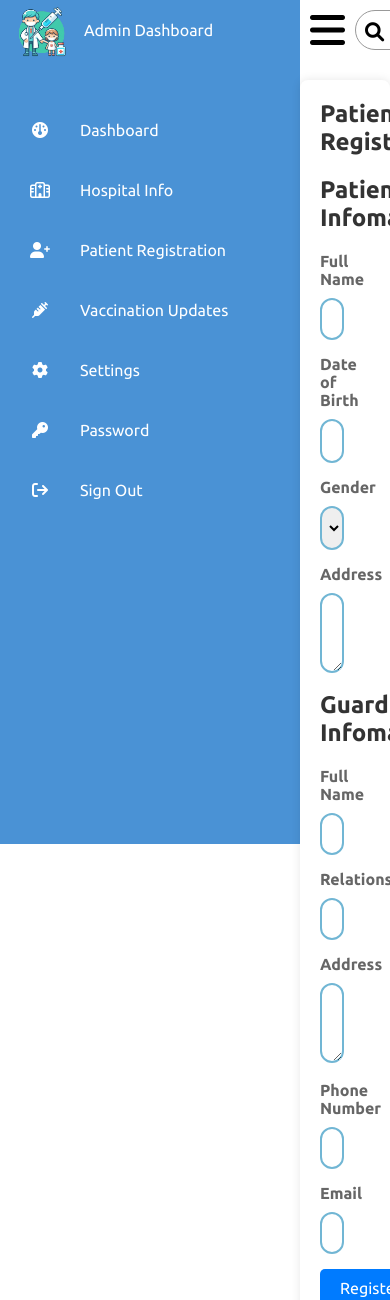
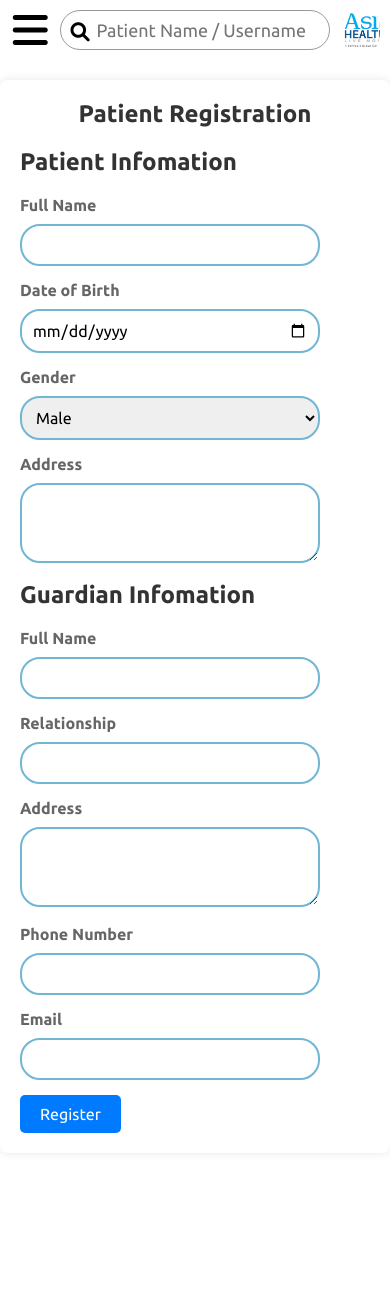
Before and after one commit to nethmimelisha/Computing-Group-Project, a PHP site: page /register.html in a window 390 px wide; the page is wider, and only the part inside the window is pictured. Shown: the top 1300 px of that part. After the commit the page ends 1133 px from the top of that part, so only its background shows below. Run offline with PHP 8.4, Linux system fonts and the light colour scheme.

Commit message:
Responsive Design

```diff
--- a/css/register.css
+++ b/css/register.css
@@ -432,3 +432,24 @@ body {
 .patient-registration button[type="submit"]:hover {
   background-color: #0056b3;
 }
+
+/* ====================== Responsive Design ========================== */
+@media (max-width: 991px) {
+  .navigation {
+    left: -300px;
+  }
+  .navigation.active {
+    width: 300px;
+    left: 0;
+  }
+  .main {
+    width: 100%;
+    left: 0;
+  }
+  .main.active {
+    left: 300px;
+  }
+  .cardBox {
+    grid-template-columns: repeat(2, 1fr);
+  }
+}
```
